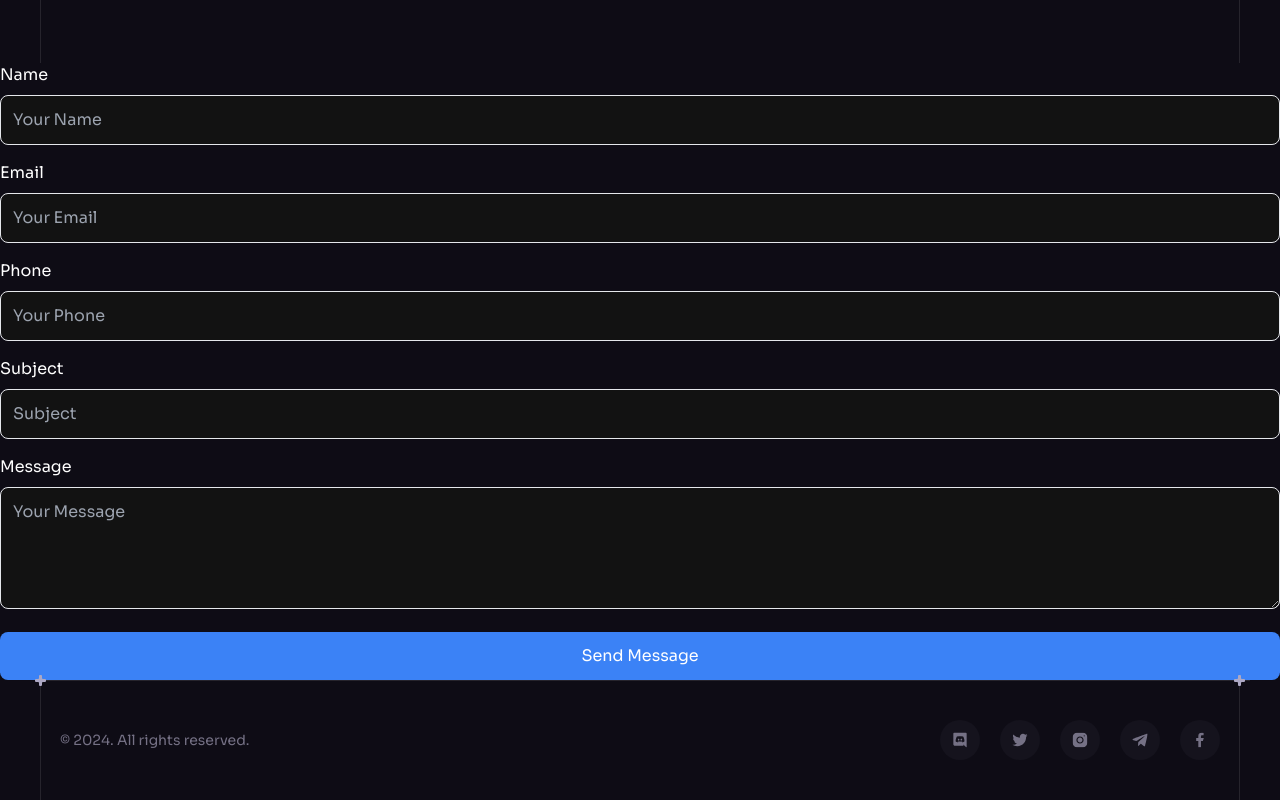
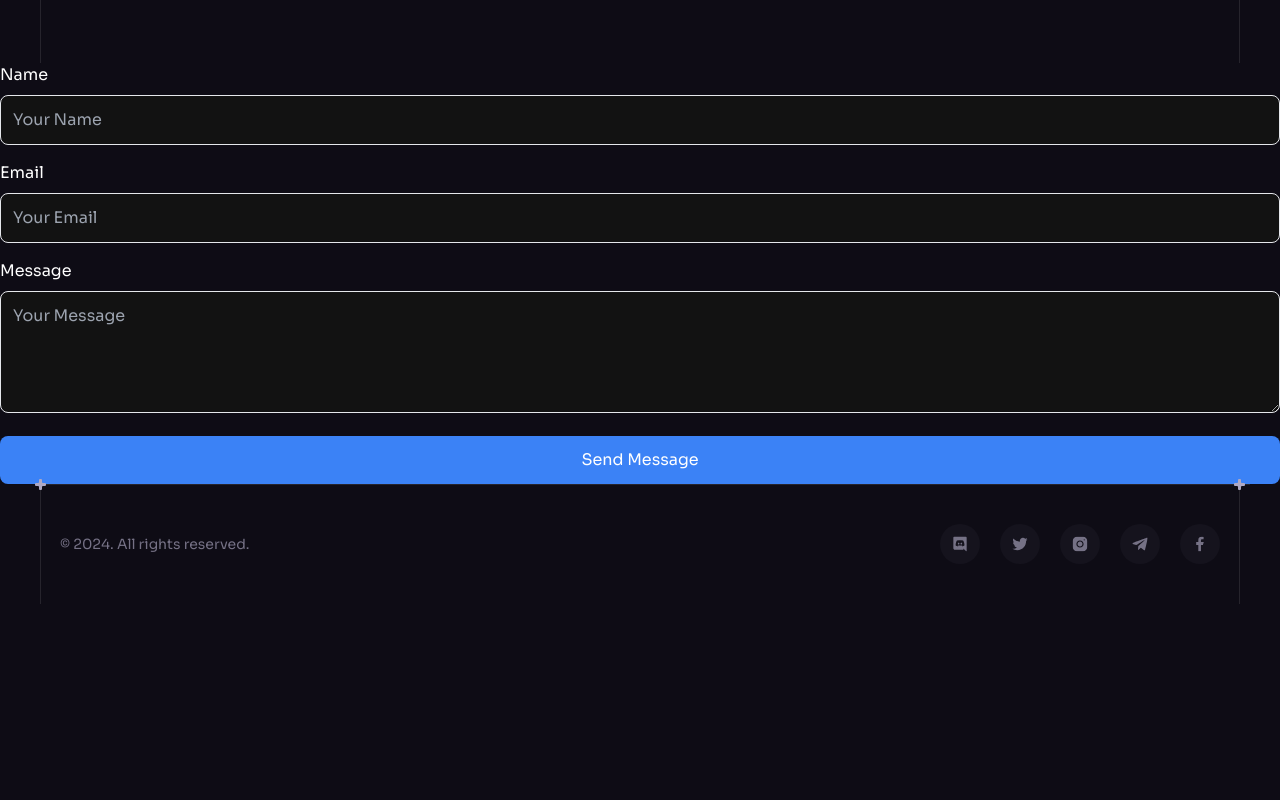
Before and after one commit to Zaid-Siddiqui/balticcodes, a React (Vite) app: page / in a window 1280 px wide. Shown: the part 7964-8764 px from the top of the page. After the commit the page ends 8568 px from the top, so only its background shows below. Built offline with nearby package versions, Linux system fonts and the light colour scheme.

Commit message:
contact service

```diff
--- a/src/components/ContactUs.jsx
+++ b/src/components/ContactUs.jsx
@@ -5,14 +5,11 @@ const ContactUs = () => {
     const [formData, setFormData] = useState({
         name: "",
         email: "",
-        phone: "",
-        subject: "",
         message: "",
     });
-
     const [isSubmitting, setIsSubmitting] = useState(false);
     const [error, setError] = useState(null);
-    const [emailSent, setEmailSent] = useState(false);
+    const [successMessage, setSuccessMessage] = useState(null);
 
     const handleChange = (e) => {
         const { name, value } = e.target;
@@ -23,30 +20,25 @@ const ContactUs = () => {
         e.preventDefault();
         setIsSubmitting(true);
         setError(null);
+        setSuccessMessage(null);
 
         try {
             const response = await emailjs.send(
-                import.meta.env.VITE_EMAILJS_SERVICE_ID, // Vite uses 'import.meta.env' for env variables
+                import.meta.env.VITE_EMAILJS_SERVICE_ID,
                 import.meta.env.VITE_EMAILJS_TEMPLATE_ID,
                 formData,
                 import.meta.env.VITE_EMAILJS_PUBLIC_KEY
             );
 
             if (response.status === 200) {
-                setEmailSent(true);
-                setFormData({
-                    name: "",
-                    email: "",
-                    phone: "",
-                    subject: "",
-                    message: "",
-                });
+                setSuccessMessage('Message sent successfully!');
+                setFormData({ name: "", email: "", message: "" });
             } else {
-                throw new Error("Failed to send message.");
+                throw new Error('Failed to send message');
             }
         } catch (err) {
-            console.error("Error sending email:", err);
-            setError("An error occurred. Please try again.");
+            console.error('Error sending email:', err);
+            setError('An error occurred. Please try again.');
         } finally {
             setIsSubmitting(false);
         }
@@ -85,36 +77,6 @@ const ContactUs = () => {
                 />
             </div>
             <div>
-                <label htmlFor="phone" className="block mb-2">
-                    Phone
-                </label>
-                <input
-                    type="tel"
-                    id="phone"
-                    name="phone"
-                    className="w-full p-3 rounded-lg border"
-                    placeholder="Your Phone"
-                    required
-                    value={formData.phone}
-                    onChange={handleChange}
-                />
-            </div>
-            <div>
-                <label htmlFor="subject" className="block mb-2">
-                    Subject
-                </label>
-                <input
-                    type="text"
-                    id="subject"
-                    name="subject"
-                    className="w-full p-3 rounded-lg border"
-                    placeholder="Subject"
-                    required
-                    value={formData.subject}
-                    onChange={handleChange}
-                />
-            </div>
-            <div>
                 <label htmlFor="message" className="block mb-2">
                     Message
                 </label>
@@ -130,13 +92,13 @@ const ContactUs = () => {
                 ></textarea>
             </div>
             {error && <p className="text-red-500">{error}</p>}
-            {emailSent && <p className="text-green-500">Message sent successfully!</p>}
+            {successMessage && <p className="text-green-500">{successMessage}</p>}
             <button
                 type="submit"
                 className="w-full bg-blue-500 text-white py-3 rounded-lg"
                 disabled={isSubmitting}
             >
-                {isSubmitting ? "Sending..." : "Send Message"}
+                {isSubmitting ? <span>Sending...</span> : "Send Message"}
             </button>
         </form>
     );
```
